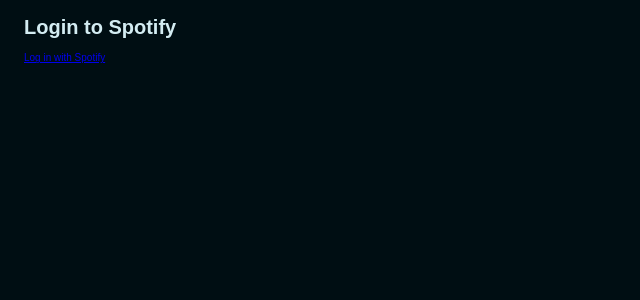
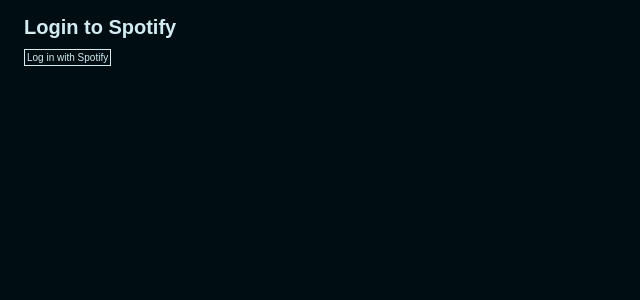
Before and after one commit to aaronmerino/Spotify-App, a React app: page / in a window 1280 px wide. Shown: the top 300 px of the page, without its empty margins (0-640 px from the left). Built offline with nearby package versions, Linux system fonts and the light colour scheme.

Commit message:
style changes for links

```diff
--- a/src/App.js
+++ b/src/App.js
@@ -19,15 +19,15 @@
 
   render() {
     let track = this.props.track;
-    let artists = track.artists.map( (artist) => artist.name);
+    let artists = track.artists.map( (artist) => <a href={artist.external_urls.spotify}>{artist.name}</a>);
 
     return (
       <div class="track">
         <img src={track.album.images[0].url} />
         <div class="track-info">
-          <h2><span class="label">NAME</span> {track.name}</h2>
-          <h2><span class="label">ALBUM</span> <a href={track.external_urls.spotify}>{track.album.name}</a></h2>
-          <h2><span class="label">ARTIST(S)</span> {artists.toString()}</h2>
+          <h2><span class="label">NAME</span> <a href={track.external_urls.spotify}>{track.name}</a></h2>
+          <h2><span class="label">ALBUM</span> <a href={track.album.external_urls.spotify}>{track.album.name}</a></h2>
+          <h2><span class="label">ARTIST(S)</span> {artists}</h2>
 
         </div>
 
--- /dev/null
+++ b/src/links-style.css
@@ -0,0 +1,29 @@
+a {
+  outline: none;
+  text-decoration: none;
+  border: 1px solid;
+  padding: 2px 2px 2px 2px;
+}
+
+a:link {
+  color: rgb(211, 236, 242);
+}
+
+a:visited {
+  color: rgb(211, 236, 242);;
+}
+
+a:focus {
+  border: 1px dotted;
+  background: #242b5e;
+}
+
+a:hover {
+  border: 1px dotted;
+  background: #242b5e;
+}
+
+a:active {
+  background: #265301;
+  color: #cdfeaa;
+}
--- a/src/style.css
+++ b/src/style.css
@@ -1,3 +1,5 @@
+@import "links-style.css";
+
 body {
   background-color: #000e13;
   color:rgb(211, 236, 242);
@@ -20,7 +22,8 @@
   display: grid;
   gap: 1rem;
   grid-template-columns: 1fr 3fr;
-  grid-template-rows: 1fr 1fr 1fr;
+  grid-template-rows: 1fr 1fr;
+  width: 50vw;
 }
 
 .track img {
@@ -39,4 +42,5 @@
   background-color:rgb(255, 81, 228);
   border-radius: 5px;
   padding: 2px;
+  color: #000e13;
 }
```
